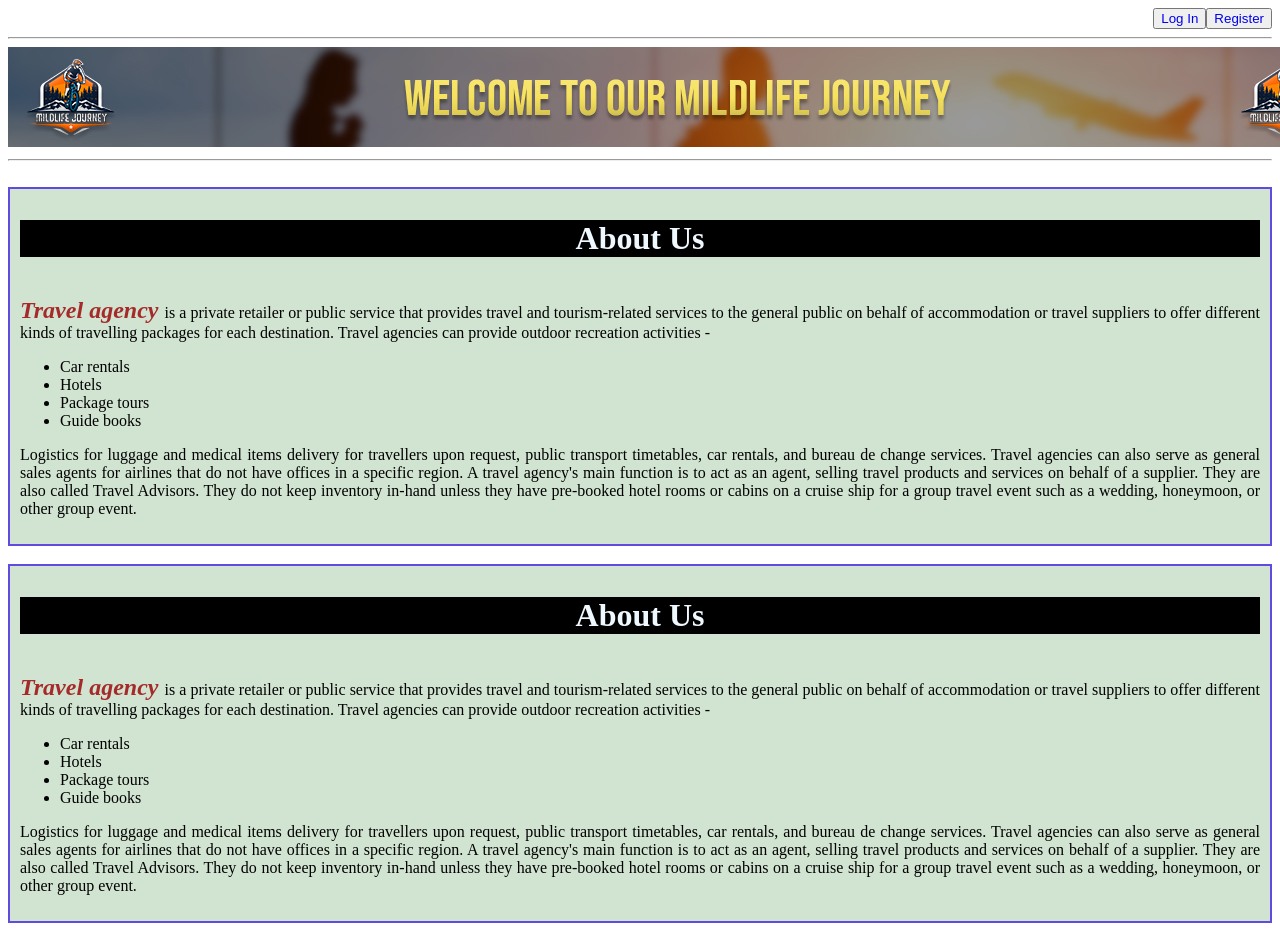
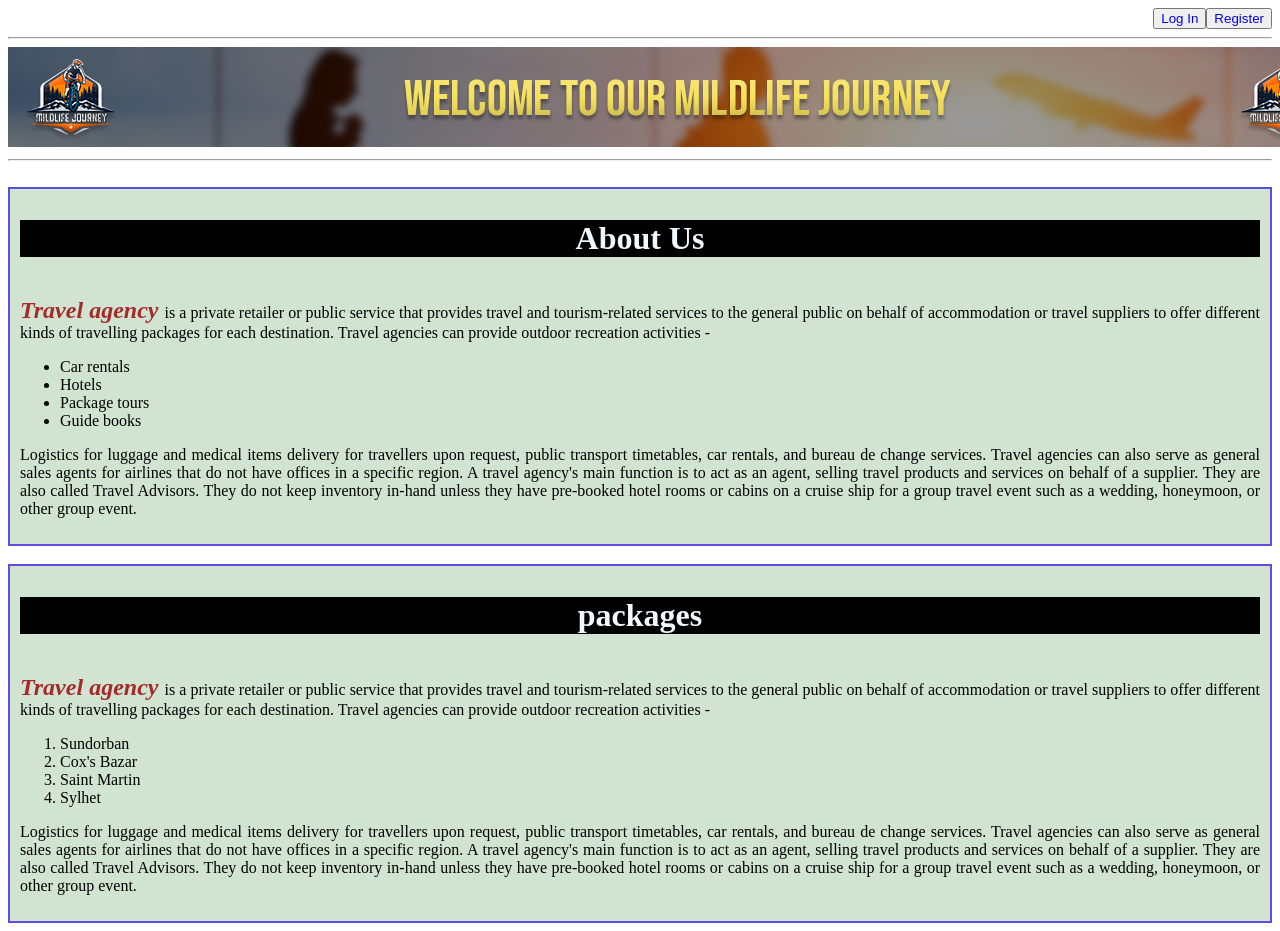
Before and after one commit to asifsikder23/mildlife-journey, a plain HTML site: page index.html in a window 1280 px wide. Shown: the top 931 px of the page. Drawn offline with Linux system fonts and the light colour scheme.

Commit message:
list added

```diff
--- a/index.html
+++ b/index.html
@@ -37,14 +37,14 @@
     </p>
     </div><br>
     <div class="blog1">
-        <H1 class="titleheading">About Us</H1>
+        <H1 class="titleheading">packages</H1>
     <p>
          <br><span id="heading"> <b><i>Travel agency </i></b></span> is a private retailer or public service that provides travel and tourism-related services to the general public on behalf of accommodation or travel suppliers to offer different kinds of travelling packages for each destination. Travel agencies can provide outdoor recreation activities -
     </p>
-        <ul><li>Car rentals</li>
-        <li>Hotels</li>
-        <li>Package tours</li>
-        <li>Guide books</li></ul>
+        <ol><li>Sundorban</li>
+        <li>Cox's Bazar</li>
+        <li>Saint Martin</li>
+        <li>Sylhet</li></ol>
 
     <p>
         Logistics for luggage and medical items delivery for travellers upon request, public transport timetables,
```
